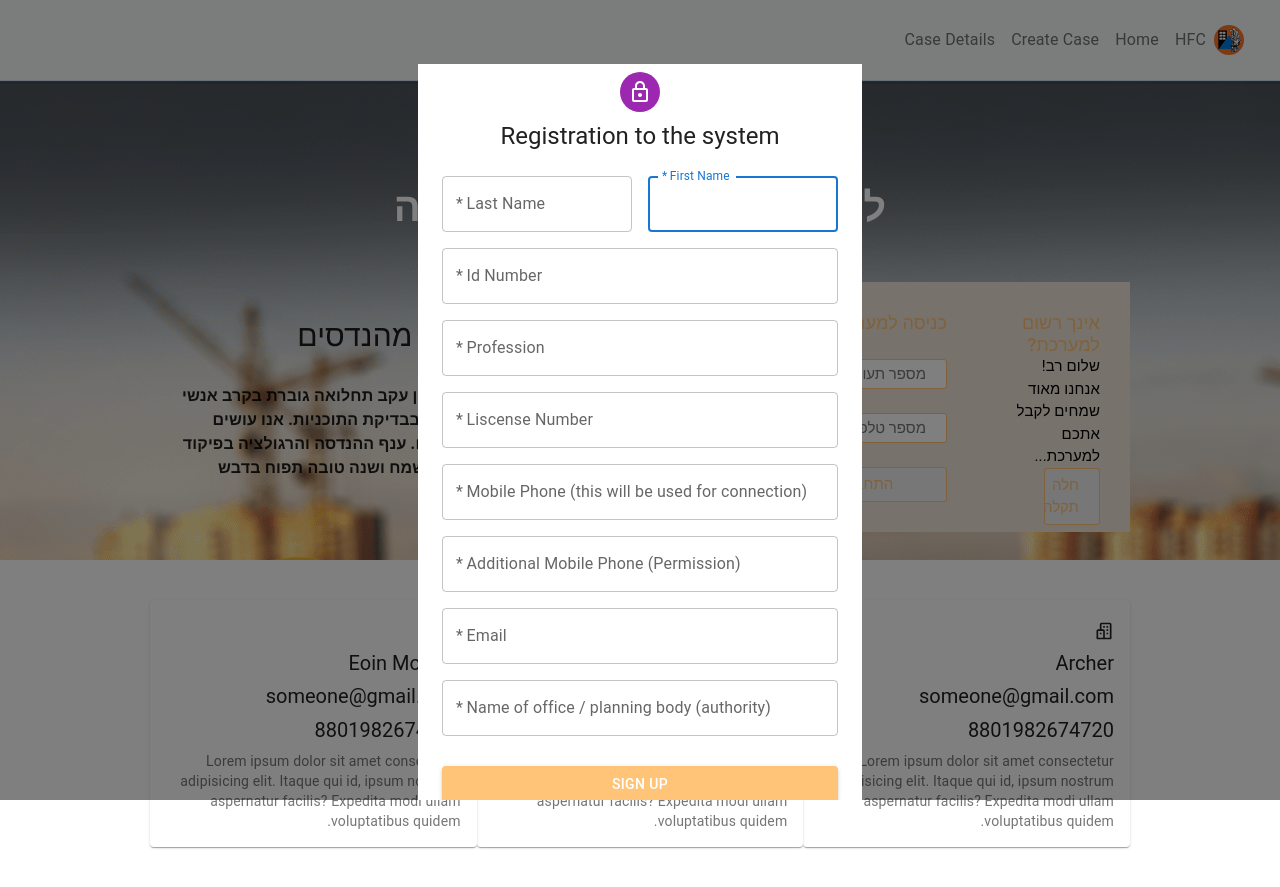
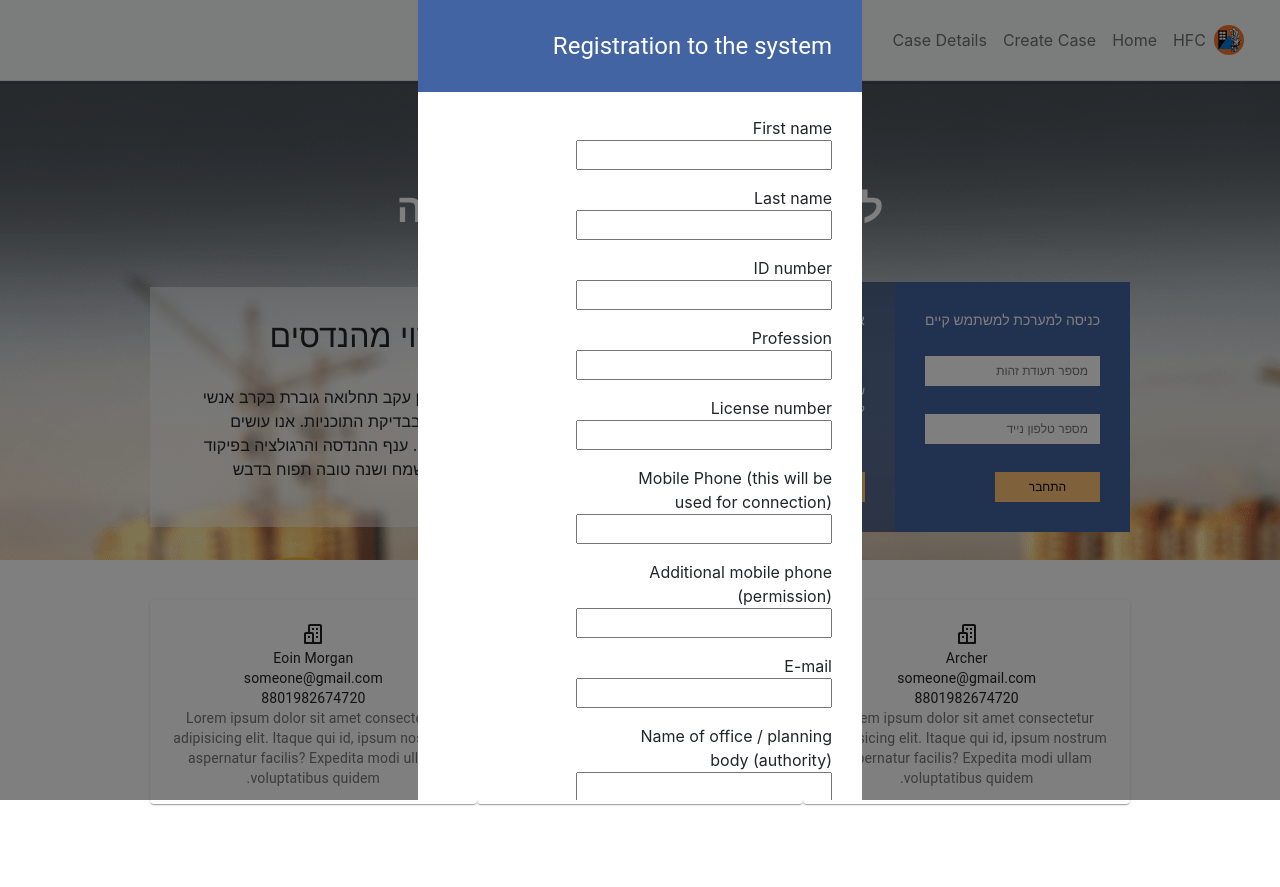
Before and after one commit to ahadnur/tofes4, a React (Create React App) app: page / in a window 1280 px wide. Both pictures are taken after a click on the button "חלה תקלה". After the commit the page ends 844 px from the top, so only its background shows below. Built offline with nearby package versions, Linux system fonts and the light colour scheme.

Commit message:
Home page and registration page design done.

```diff
--- a/src/component/Styles/home/content.css
+++ b/src/component/Styles/home/content.css
@@ -1,9 +1,8 @@
-
-.content-wrapper{
+.content-wrapper {
   min-height: 60vh;
   padding: 0 150px;
 }
-.content-wrapper h1{
+.content-wrapper h1 {
   display: flex;
   justify-content: center;
   font-weight: 700;
@@ -12,92 +11,99 @@
   margin-top: 0px;
 }
 
-.content{
+.content {
   display: flex;
   justify-content: center;
   align-items: center;
   margin: auto;
 }
-.content-heading{
+.content-heading {
   padding-top: 3rem;
 }
-.right-content{
+.right-content {
   display: flex;
   width: 600px;
   height: 250px;
-    background-color: rgb(241, 229, 217);
   color: black;
 }
-.left-content{
-    margin-right: 50px;
+.left-content {
   padding: 30px;
+  background-color: rgba(255, 255, 255, 0.459);
+  width: 500px;
+
 }
-.left-content h3{
-    font-size: 30px;
+.left-content h3 {
+  font-size: 32px;
   margin-bottom: 30px;
 }
-.left-content p{
-    font-weight: bold;
-    width: 400px;
+.left-content p {
   font-size: 16px;
+
+}
+.right-content-right {
+  background-color: #4264a2;
+}
+.right-content-left {
+  background-color: #344f80c9;
 }
 .right-content-right,
-.right-content-left{
+.right-content-left {
   padding: 30px;
   display: flex;
   flex-direction: column;
   justify-content: space-between;
 }
-.right-content-right h2{
-    font-size: 18px;
+
+.right-content-right h2 {
+  font-size: 14px;
   margin: 0 0 25px 0;
-    color: rgb(255, 196, 120);
+  color: white;
 }
-.right-content-left h2{
-    color: rgb(255, 196, 120);
+.right-content-left h2 {
+  color: white;
   margin: 0;
-    font-size: 18px;
+  font-size: 14px;
 }
-.right-content-left p{
-    font-size: 15px;
+.right-content-left p {
+  font-size: 12px;
   margin: 0;
+  max-width: 175px;
+  color: white;
 }
-.register__btn{
+.register__btn {
   border: 1px solid rgb(255, 196, 120);
   padding: 5px 20px;
-    color: rgb(255, 196, 120);
+  color: black;
+  background-color: rgb(255, 196, 120);
   margin: 0;
   cursor: pointer;
-    border-radius: 3px;
-    font-size: 15px;
-    width: 60%;
-}
-.register__btn:hover{
-    background: rgb(255, 196, 120);
-    color: black;
-}
-
-.login__input{
-    height: 30px;
-    padding: 2px 20px;
-    outline: none;
-    border: 1px solid rgb(255, 196, 120);
-    font-size: 15px;
-    border-radius: 3px;
-}
-.login__btn{
-    border: 1px solid rgb(255, 196, 120);
-    padding: 5px 20px;
-    color: rgb(255, 196, 120);
-    cursor: pointer;
-    border-radius: 3px;
-    font-size: 15px;
+  font-size: 12px;
   width: 60%;
 }
 
-.login__btn:hover{
-    background: rgb(255, 196, 120);
+.login__input {
+  height: 30px;
+  padding: 8px 12px;
+  outline: none;
+  font-size: 12px;
   color: black;
+  background-color: white;
+  width: 175px;
+  border: none;
+}
+.login__btn {
+  border: 1px solid rgb(255, 196, 120);
+  padding: 5px 20px;
+  background-color: rgb(255, 196, 120);
+  color: black;
+  cursor: pointer;
+  font-size: 12px;
+  width: 60%;
+}
+
+.css-nzinn5-MuiContainer-root{
+  padding-left: 0 !important;
+  padding-right: 0 !important;
 }
 
 /* From material UI */
@@ -105,14 +111,20 @@
   font-size: 20px !important;
 }
 
+.form_control{
+  padding:  0 30px 30px 0;
+  display: flex !important;
+  flex-direction: column !important;
+}
+
 @media screen and (max-width: 768px) {
-    .content-wrapper{
+  .content-wrapper {
     padding: 20px;
   }
-    .content-wrapper h1{
+  .content-wrapper h1 {
     font-size: 30px;
   }
-    .content{
+  .content {
     flex-direction: column;
   }
 }
--- a/src/component/home/Content.js
+++ b/src/component/home/Content.js
@@ -1,12 +1,10 @@
 import '../Styles/home/content.css'
-import Avatar from '@mui/material/Avatar';
 import Button from '@mui/material/Button';
 import CssBaseline from '@mui/material/CssBaseline';
 import TextField from '@mui/material/TextField';
 import Link from '@mui/material/Link';
 import Grid from '@mui/material/Grid';
 import Box from '@mui/material/Box';
-import LockOutlinedIcon from '@mui/icons-material/LockOutlined';
 import Typography from '@mui/material/Typography';
 import Container from '@mui/material/Container';
 import '../Styles/account/register.css'
@@ -41,17 +39,18 @@ export const Content = () => {
                 <h1 style={{ marginBottom: '50px' }}>לאישור בקשות להיתר בנייה</h1>
                 <div className="content">
                     <div className="right-content">
+                    <div className="right-content-right">
+                            <h2>כניסה למערכת למשתמש קיים</h2>
+                            <input className="login__input" type="text" placeholder="מספר תעודת זהות" /><br />
+                            <input className="login__input" type="text" placeholder="מספר טלפון נייד" /><br />
+                            <L to="/dashboard"><button className="login__btn">התחבר</button></L>
+                        </div>
                         <div className="right-content-left">
                             <h2>אינך רשום למערכת?</h2>
                             <p>שלום רב! אנחנו מאוד שמחים לקבל אתכם למערכת...</p>
                             <button onClick={handleOpen} className="register__btn">חלה תקלה</button>
                         </div>
-                        <div className="right-content-right">
-                            <h2>כניסה למערכת למשתמש קיים</h2>
-                            <input className="login__input" type="text" placeholder="מספר תעודת זהות" /><br />
-                            <input className="login__input" type="text" placeholder="מספר טלפון נייד" /><br />
-                            <L to="/dashboard"><button className="login__btn">התחבר</button></L>
-                        </div>
+
                     </div>
                     <div className="left-content">
                         <h3>מערכת רישוי מהנדסים</h3>
@@ -73,7 +72,6 @@ export const Content = () => {
                 className={classes.mod}
             >
                 <Container style={{ backgroundColor: 'white', marginTop: 20 }} component="main" maxWidth="xs">
-                    <CssBaseline />
                     <Box
                         sx={{
                             marginTop: 8,
@@ -82,96 +80,56 @@ export const Content = () => {
                             alignItems: 'center',
                         }}
                     >
-                        <Avatar sx={{ m: 1, bgcolor: 'secondary.main' }}>
-                            <LockOutlinedIcon />
-                        </Avatar>
-                        <Typography component="h1" variant="h5">
+                        <Typography component="h1" variant="h5" style={{backgroundColor: '#4264a2', width: '100%',color: 'white', padding: '30px'}}>
                             Registration to the system
                         </Typography>
                         <Box component="form" noValidate sx={{ mt: 3 }}>
-                            <Grid container spacing={2}>
+                            <Grid container spacing={2} className="form_control">
                                 <Grid item xs={12} sm={6}>
-                                    <TextField
-                                        required
-                                        fullWidth
-                                        label="First Name"
-                                        autoFocus
-                                    />
+                                    <label htmlFor="fname">First name</label>
+                                    <input type="text" name="fname" />
                                 </Grid>
                                 <Grid item xs={12} sm={6}>
-                                    <TextField
-                                        required
-                                        fullWidth
-                                        label="Last Name"
-                                    />
+                                    <label htmlFor="lname">Last name</label>
+                                    <input type="text" name="lname" />
                                 </Grid>
-                                <Grid item xs={12}>
-                                    <TextField
-                                        required
-                                        fullWidth
-                                        label="Id Number"
-                                    />
+                                <Grid item xs={12} sm={6}>
+                                    <label htmlFor="id">ID number</label>
+                                    <input type="text" name="id" />
                                 </Grid>
-                                <Grid item xs={12}>
-                                    <TextField
-                                        required
-                                        fullWidth
-                                        label="Profession"
-                                    />
+                                <Grid item xs={12} sm={6}>
+                                    <label htmlFor="profession">Profession</label>
+                                    <input type="text" name="profession" />
                                 </Grid>
-                                <Grid item xs={12}>
-                                    <TextField
-                                        required
-                                        fullWidth
-                                        label="Liscense Number"
-                                    />
+                                <Grid item xs={12} sm={6}>
+                                    <label htmlFor="license">License number</label>
+                                    <input type="text" name="license" />
                                 </Grid>
-                                <Grid item xs={12}>
-                                    <TextField
-                                        required
-                                        fullWidth
-                                        label="Mobile Phone (this will be used for connection)"
-                                    />
+                                <Grid item xs={12} sm={6}>
+                                    <label htmlFor="mobile">Mobile Phone (this will be used for connection)</label>
+                                    <input type="text" name="mobile" />
                                 </Grid>
-                                <Grid item xs={12}>
-                                    <TextField
-                                        required
-                                        fullWidth
-                                        label="Additional Mobile Phone (Permission)"
-                                    />
+                                <Grid item xs={12} sm={6}>
+                                    <label htmlFor="additonalMobile">Additional mobile phone (permission)</label>
+                                    <input type="text" name="additonalMobile" />
                                 </Grid>
-                                <Grid item xs={12}>
-                                    <TextField
-                                        required
-                                        fullWidth
-                                        label="Email"
-                                        type="email"
-                                    />
+                                <Grid item xs={12} sm={6}>
+                                    <label htmlFor="email">E-mail</label>
+                                    <input type="text" name="email" />
                                 </Grid>
-                                <Grid item xs={12}>
-                                    <TextField
-                                        required
-                                        fullWidth
-                                        label="Name of office / planning body (authority)"
-                                    />
+                                <Grid item xs={12} sm={6}>
+                                    <label htmlFor="nameOfOffice">Name of office / planning body (authority)</label>
+                                    <input type="text" name="nameOfOffice" />
                                 </Grid>
                             </Grid>
                             <Button
                                 type="submit"
-                                fullWidth
                                 variant="contained"
                                 sx={{ mt: 3, mb: 2 }}
-                                style={{ backgroundColor: "#ffc478", marginTop: '30px' }}
+                                style={{ backgroundColor: "#ffc478", margin: '30px 30px 30px 0' }}
                             >
                                 Sign Up
                             </Button>
-                            <Grid container justifyContent="flex-end">
-                                <Grid item>
-                                    <Link href="/" variant="body2">
-                                        Already have an account? Sign in
-                                    </Link>
-                                </Grid>
-                            </Grid>
                         </Box>
                     </Box>
                 </Container>
--- a/src/component/home/Footer.js
+++ b/src/component/home/Footer.js
@@ -50,7 +50,7 @@ const Footer = () => {
         <footer className="footer">
             {
                 buildingData.map((item) =>
-                    <Cardd name={item.name} email={item.email} phone={item.phone}/>
+                    <Cardd name={item.name} email={item.email} phone={item.phone} style={{textAlign: 'center'}}/>
                 )
             }
         </footer>
@@ -64,17 +64,17 @@ const Cardd = (props) => {
         <div className={classes.footer}>
             <Card className={classes.root}>
             <CardActionArea>
-                <CardContent>
-                <Typography gutterBottom variant="h5" component="h1">
+                <CardContent style={{textAlign: 'center'}}>
+                <Typography  variant="h5" component="h1">
                     <BiBuildings value={{ className: 'reactIcons' }} />
                 </Typography>
-                <Typography gutterBottom variant="h5" component="h5">
+                <Typography  variant="body2" component="p">
                     {props.name}
                 </Typography>
-                <Typography gutterBottom variant="h5" component="h5">
+                <Typography  variant="body2" component="p">
                     {props.email}
                 </Typography>
-                <Typography gutterBottom variant="h5" component="h5">
+                <Typography  variant="body2" component="p">
                     {props.phone}
                 </Typography>
                 <Typography variant="body2" color="textSecondary" component="p">
```
Also changed, not shown: src/component/Account/Register.js (+0 -11 lines). Lines whose indentation alone changed are shown as unchanged.
